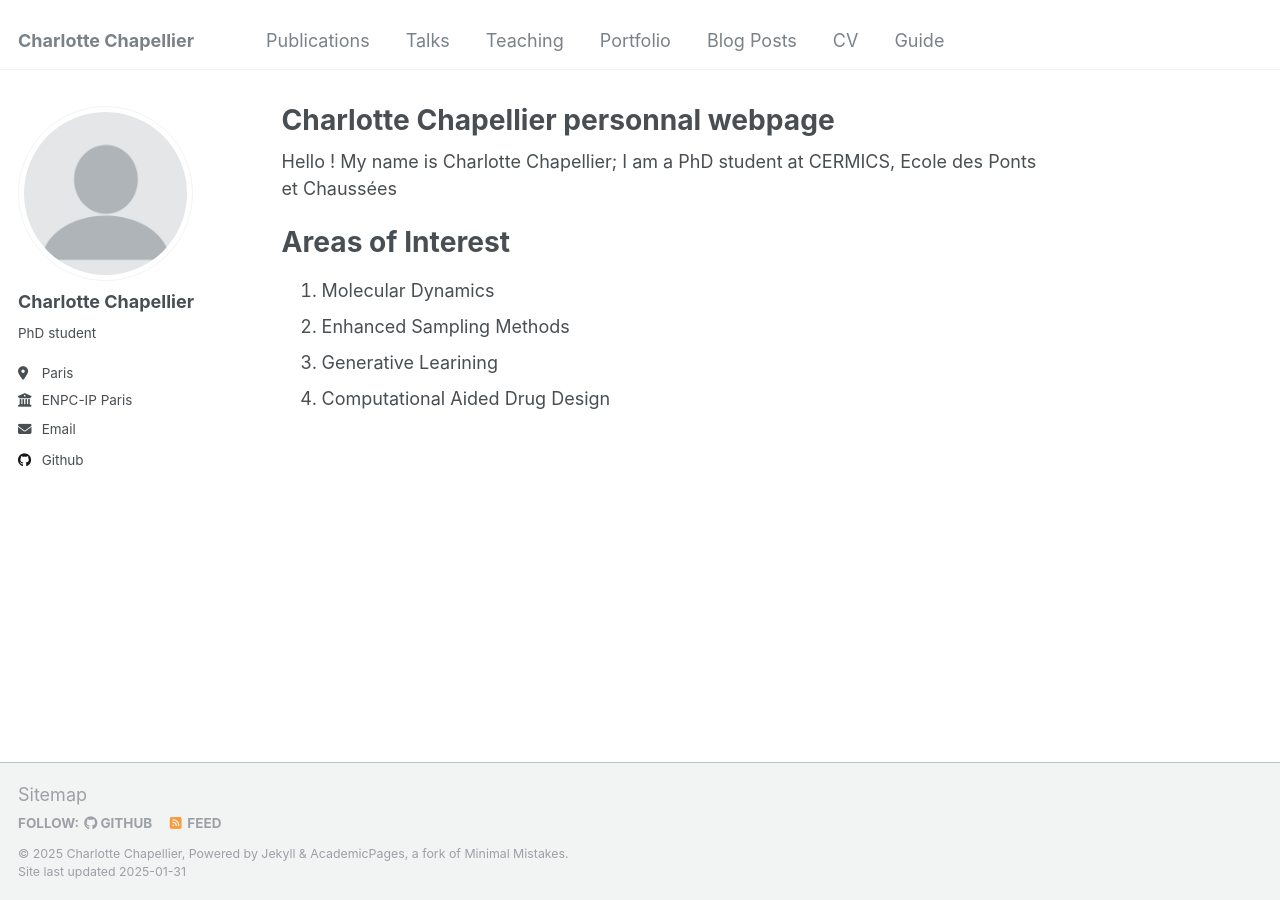
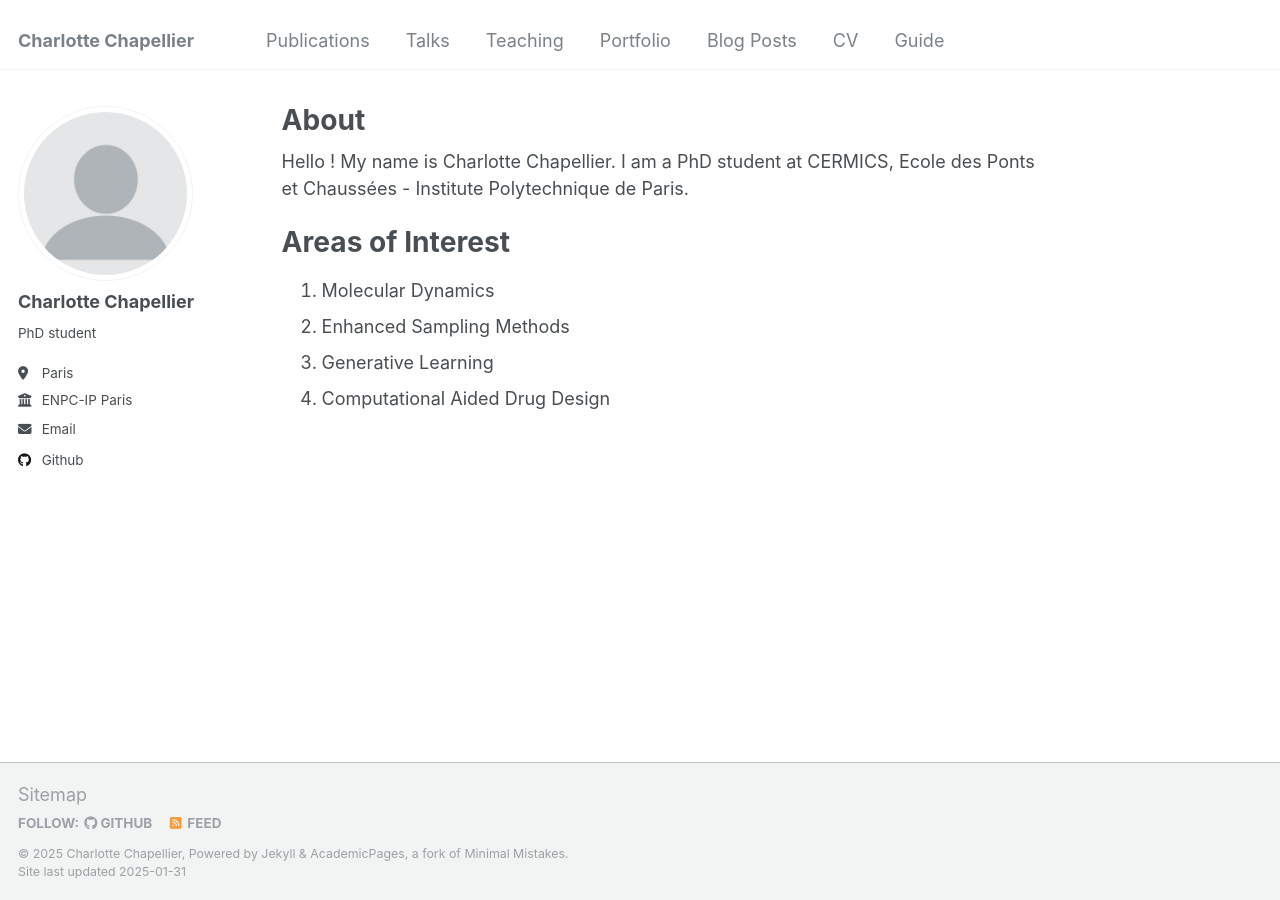
Before and after one commit to chapellier-c/chapellier-c, a Jekyll site: the page built from _pages/about.md, in a window 1280 px wide. Built offline with Jekyll 4.4.1, drawn with Linux system fonts in a browser that asks for light colours.

Commit message:
Update about.md

```diff
--- a/_pages/about.md
+++ b/_pages/about.md
@@ -1,16 +1,16 @@
 ---
 permalink: /
-title: "Charlotte Chapellier personnal webpage"
+title: "About"
 author_profile: true
 redirect_from:
   - /about/
   - /about.html
 ---
-Hello ! My name is Charlotte Chapellier; I am a PhD student at CERMICS, Ecole des Ponts et Chaussées
+Hello ! My name is Charlotte Chapellier. I am a PhD student at CERMICS, Ecole des Ponts et Chaussées - Institute Polytechnique de Paris.
 
 Areas of Interest
 ======
 1. Molecular Dynamics
 2. Enhanced Sampling Methods
-3. Generative Learining
+3. Generative Learning
 4. Computational Aided Drug Design
```
